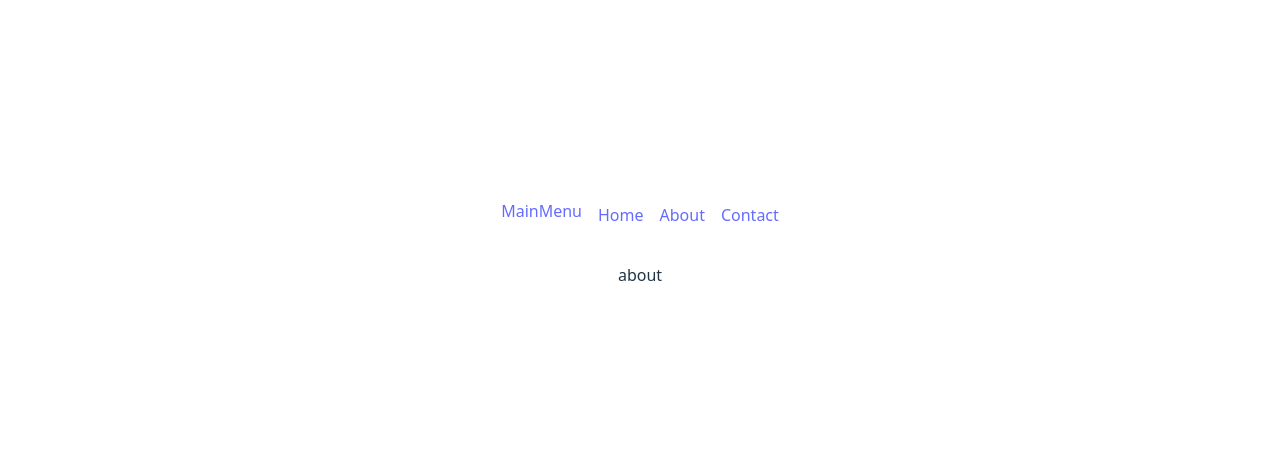
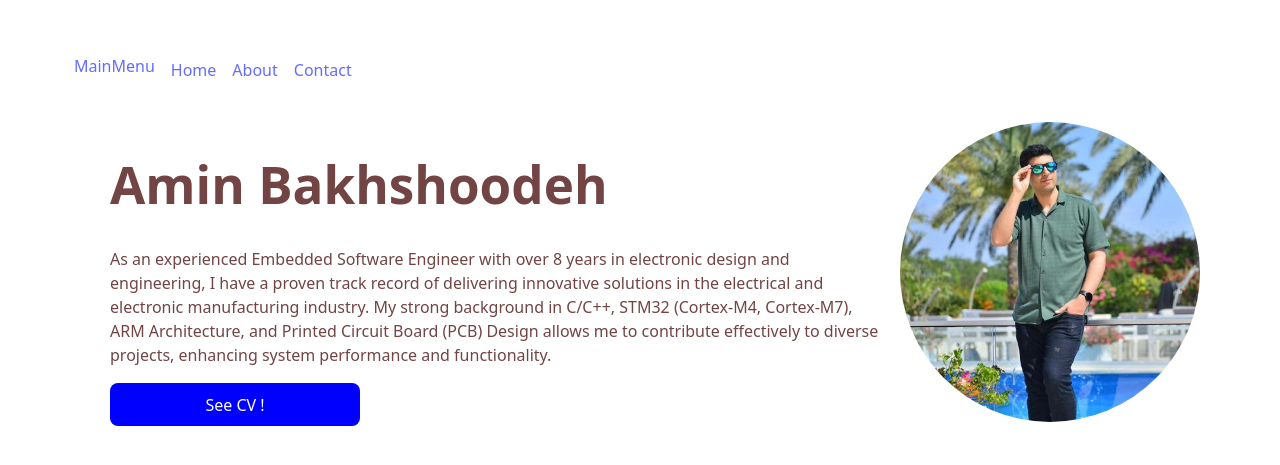
Before and after one commit to AminSBU/portfolio, a React (Vite) app in the folder portfolio/: page /about in a window 1280 px wide. Shown: the part 141-606 px from the top of the page. Built offline with nearby package versions, Linux system fonts and the light colour scheme.

Commit message:
trnsfer from intro to about page

```diff
--- /dev/null
+++ b/portfolio/src/About.css
@@ -0,0 +1,39 @@
+.PortfolioName, .paragraphText{
+    color: rgb(114, 68, 68);
+    text-align: left;
+}
+
+.container{
+    display: flex;
+    justify-content: space-between;
+    align-items: flex-start;
+    gap: 20px;
+    padding: 20px;
+}
+
+.left{
+    flex: 1;
+    text-align: left;
+}
+
+.right{
+    width: 250px;
+    text-align: left;
+    color: white;
+}
+
+.imageClass{
+    border-radius: 500px;
+    width: 300px;
+    height: 300px;
+}
+
+.PortfolioName:hover{
+    color:rgb(219, 219, 205);
+}
+
+.resumeBtn{
+    background-color: blue;
+    color: white;
+    width: 250px;
+}
--- a/portfolio/src/About.jsx
+++ b/portfolio/src/About.jsx
@@ -1,6 +1,27 @@
+import './About.css'
+
 export default function About()
 {
     return(<>
-        <p>about</p>
+        <div className='container'>
+            <div className='left'>
+                <h1 className="PortfolioName">Amin Bakhshoodeh</h1>
+                <p className='paragraphText'>As an experienced Embedded Software Engineer
+                                            with over 8 years in electronic design and engineering,
+                                            I have a proven track record of delivering innovative
+                                            solutions in the electrical and electronic manufacturing industry.
+                                            My strong background in C/C++, STM32 (Cortex-M4, Cortex-M7), ARM Architecture,
+                                            and Printed Circuit Board (PCB) Design allows me to contribute effectively
+                                            to diverse projects, enhancing system performance and functionality.</p>
+
+                <button className='resumeBtn'>See CV !</button>
+            </div>
+            <div className='right'>
+                <img src='src/img/avatar.jpeg' className='imageClass'></img>
+            </div>
+            <div className='allresumeBtn'>
+
+            </div>
+        </div>
     </>);
 }
```
